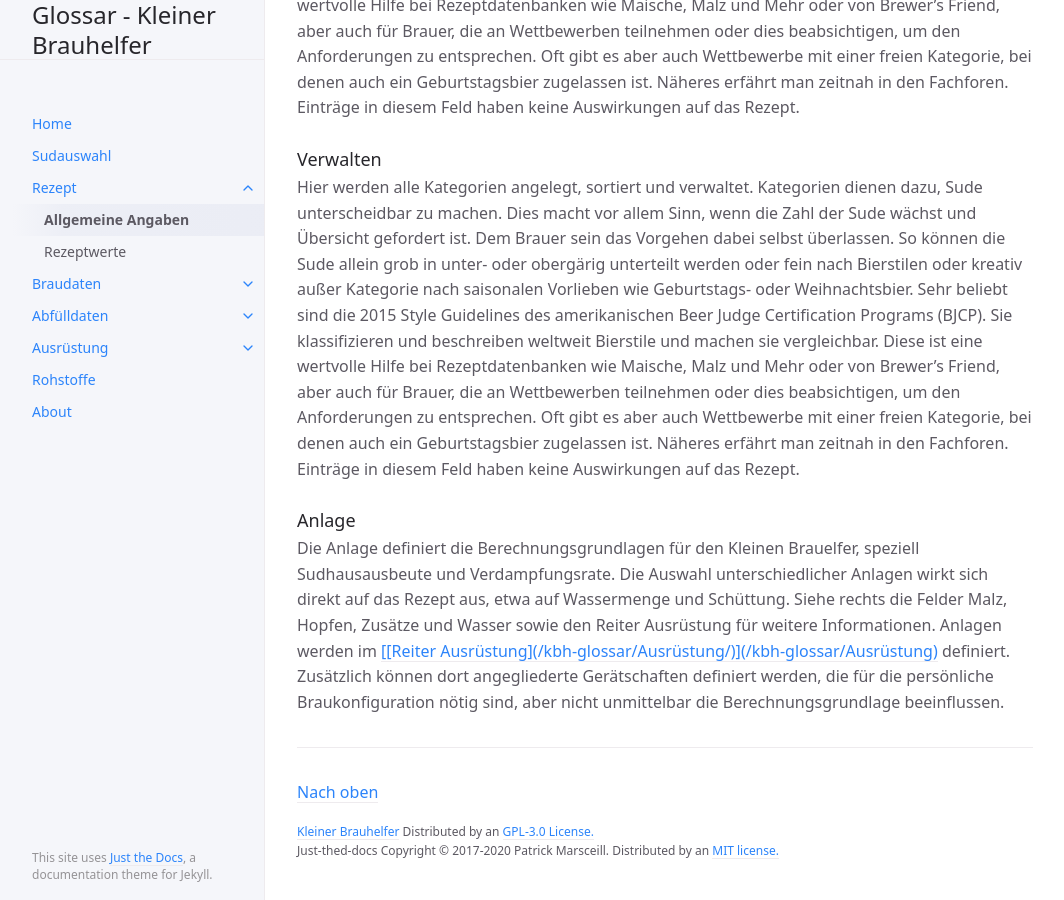
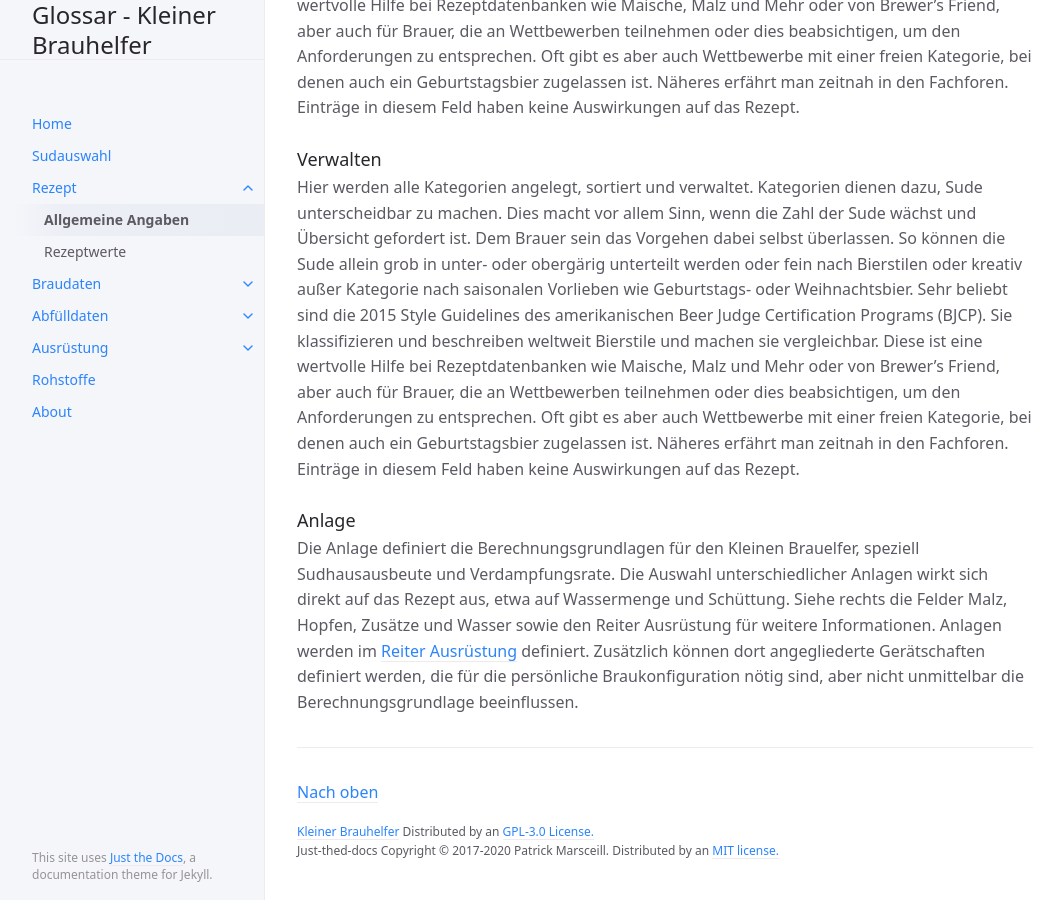
Before and after one commit to IsometricXH/kbh-glossar, a Jekyll site: the page built from docs/2-rezept/1-allgemein.md, in a window 1280 px wide and 900 px high, scrolled down 900 px. Shown: the whole window, without its empty margins (107-1171 px from the left). Built offline with Jekyll 4.4.1, drawn with Linux system fonts in a browser that asks for light colours; part of the change alters nothing that is shown.

Commit message:
Update 1-allgemein.md

```diff
--- a/docs/2-rezept/1-allgemein.md
+++ b/docs/2-rezept/1-allgemein.md
@@ -42,4 +42,4 @@ Einträge in diesem Feld haben keine Auswirkungen auf das Rezept.
 ### Anlage
 Die Anlage definiert die Berechnungsgrundlagen für den Kleinen Brauelfer, speziell Sudhausausbeute und Verdampfungsrate. Die Auswahl unterschiedlicher Anlagen wirkt sich direkt auf das Rezept aus, etwa auf Wassermenge und Schüttung.
 Siehe rechts die Felder Malz, Hopfen, Zusätze und Wasser sowie den Reiter Ausrüstung für weitere Informationen.
-Anlagen werden im [[[Reiter Ausrüstung](/kbh-glossar/Ausrüstung/)](/kbh-glossar/Ausrüstung)](/kbh-glossar/Ausrüstung) definiert. Zusätzlich können dort angegliederte Gerätschaften definiert werden, die für die persönliche Braukonfiguration nötig sind, aber nicht unmittelbar die Berechnungsgrundlage beeinflussen.
+Anlagen werden im [Reiter Ausrüstung](/kbh-glossar/Ausrüstung/) definiert. Zusätzlich können dort angegliederte Gerätschaften definiert werden, die für die persönliche Braukonfiguration nötig sind, aber nicht unmittelbar die Berechnungsgrundlage beeinflussen.
```
